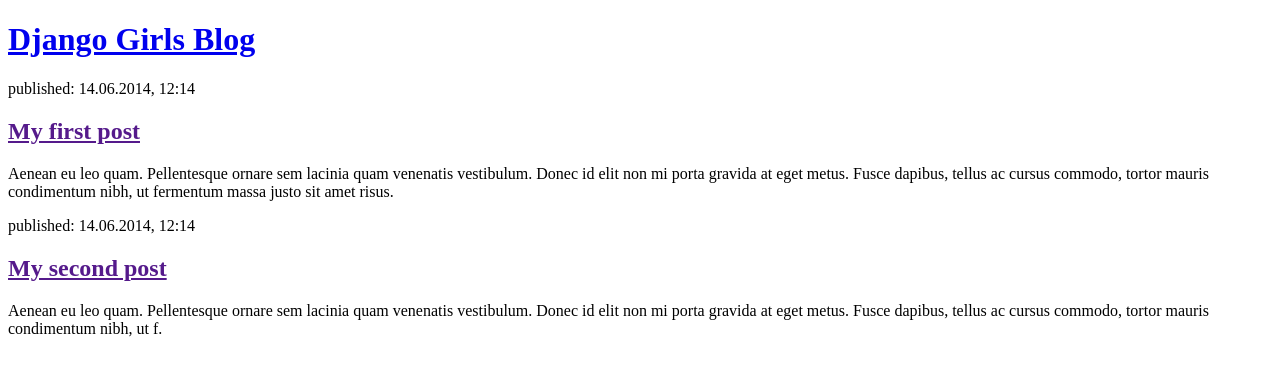
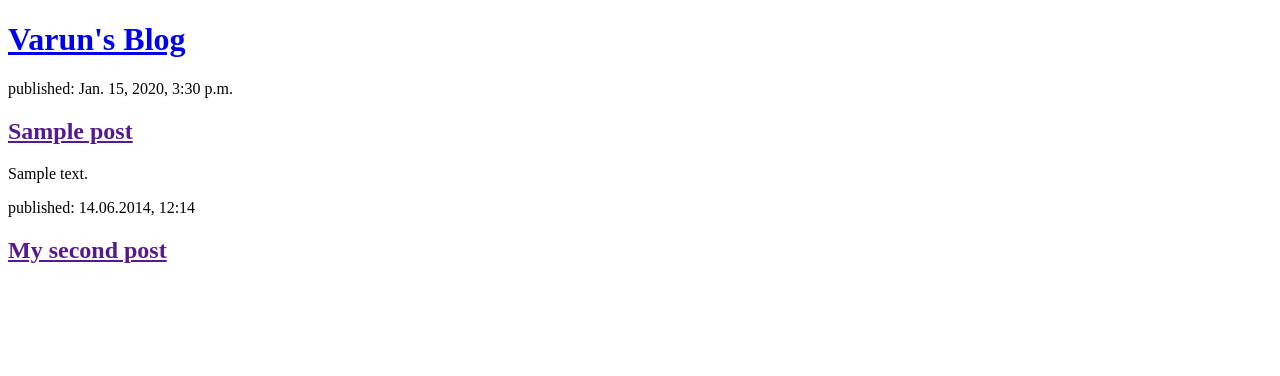
Before and after one commit to varunpatil5050/my-first-blog, a Django app: page / in a window 1280 px wide. Shown: the top 376 px of the page. Run offline with Django 3.2, Linux system fonts and the light colour scheme; tables that the repository leaves empty hold one stand-in row (values such as "Sample post").

Commit message:
Modified templates to display posts from database.

```diff
--- a/blog/templates/blog/post_list.html
+++ b/blog/templates/blog/post_list.html
@@ -1,23 +1,23 @@
 <!DOCTYPE html>
 <html>
     <head>
-        <title>Django Girls blog</title>
+        <title>Varun's blog</title>
     </head>
     <body>
         <header>
-            <h1><a href="/">Django Girls Blog</a></h1>
+            <h1><a href="/">Varun's Blog</a></h1>
         </header>
+        {% for post in posts %}
 
         <article>
-            <time>published: 14.06.2014, 12:14</time>
-            <h2><a href="">My first post</a></h2>
-            <p>Aenean eu leo quam. Pellentesque ornare sem lacinia quam venenatis vestibulum. Donec id elit non mi porta gravida at eget metus. Fusce dapibus, tellus ac cursus commodo, tortor mauris condimentum nibh, ut fermentum massa justo sit amet risus.</p>
+            <time>published: {{ post.published_date }}</time>
+            <h2><a href="">{{ post.title }}</a></h2>
+            <p>{{ post.text|linebreaksbr }}</p>
         </article>
-
+        {% endfor %}
         <article>
             <time>published: 14.06.2014, 12:14</time>
             <h2><a href="">My second post</a></h2>
-            <p>Aenean eu leo quam. Pellentesque ornare sem lacinia quam venenatis vestibulum. Donec id elit non mi porta gravida at eget metus. Fusce dapibus, tellus ac cursus commodo, tortor mauris condimentum nibh, ut f.</p>
         </article>
     </body>
 </html>
--- a/blog/views.py
+++ b/blog/views.py
@@ -1,6 +1,7 @@
 from django.shortcuts import render
-
-# Create your views here.
+from django.utils import timezone
+from .models import Post
 
 def post_list(request):
-    return render(request, 'blog/post_list.html', {})
+    posts = Post.objects.filter(published_date__lte=timezone.now()).order_by('published_date')
+    return render(request, 'blog/post_list.html', {'posts': posts})
```
